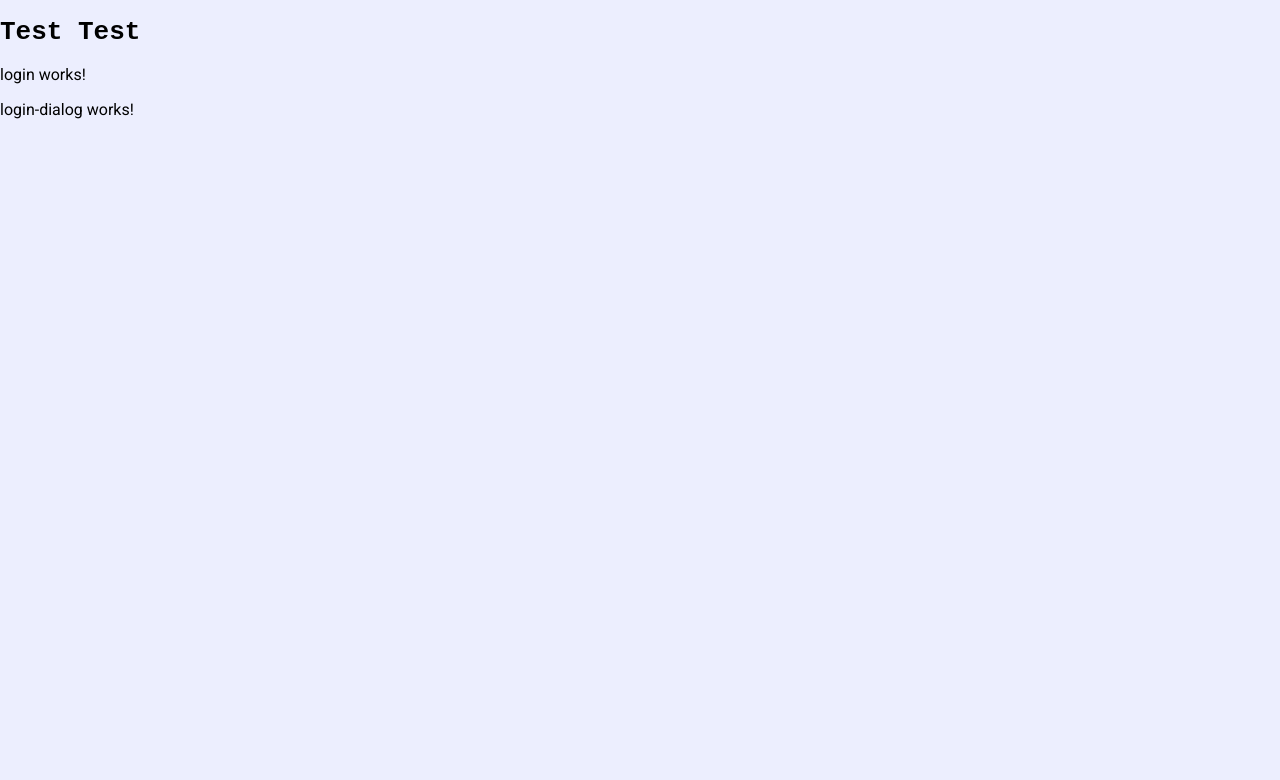
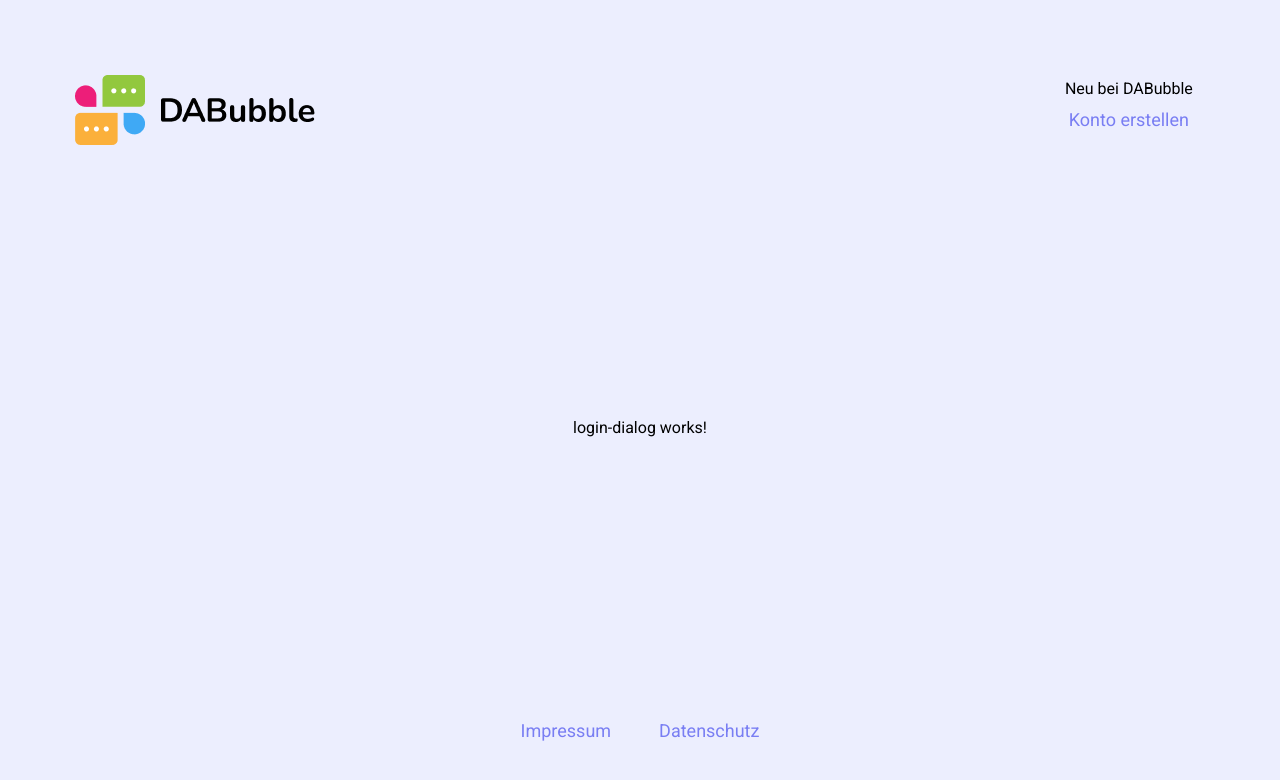
Before and after one commit to JanKillburger/DaBubble, an Angular app: page / in a window 1280 px wide. Shown: the top 780 px of the page. Built offline with nearby package versions, Linux system fonts and the light colour scheme.

Commit message:
added login-design without form

```diff
--- a/src/app/app.component.html
+++ b/src/app/app.component.html
@@ -1,2 +1 @@
-<h1>Test Test</h1>
 <router-outlet></router-outlet>
--- a/src/app/components/login/login.component.html
+++ b/src/app/components/login/login.component.html
@@ -1,4 +1,16 @@
 <section>
-    <p>login works!</p>
+    <div class="loginHeader">
+        <img src="./assets/img/login/logo_header.png" alt="">
+        <div>
+            <span>Neu bei DABubble</span>
+            <a href="">Konto erstellen</a>
+        </div>
+    </div>
     <app-login-dialog></app-login-dialog>
+
+    <div class="loginFooter">
+        <a href="">Impressum</a>
+        <a href="">Datenschutz</a>
+    </div>
+
 </section>
--- a/src/app/components/login/login.component.scss
+++ b/src/app/components/login/login.component.scss
@@ -0,0 +1,33 @@
+section {
+  display: flex;
+  flex-direction: column;
+  justify-content: space-between;
+  align-items: center;
+  height: 100%;
+}
+
+.loginHeader {
+  display: flex;
+  align-items: center;
+  justify-content: space-between;
+  width: 100%;
+
+  > img {
+    margin-left: var(--margin-left);
+    margin-top: 75px;
+  }
+
+  > div {
+    display: flex;
+    flex-direction: column;
+    align-items: center;
+    margin-right: var(--margin-right);
+    margin-top: 75px;
+  }
+}
+
+.loginFooter{
+    display: flex;
+    margin-bottom: 48px;
+    gap: 16px;
+}
--- a/src/styles.scss
+++ b/src/styles.scss
@@ -9,6 +9,8 @@
   --font-heading: Arial;
   --backgroundColor: #eceefe;
   --buttonColor: #444DF2;
+  --margin-left: 75px;
+  --margin-right: 75px;
 
     @media (min-width: 500px) {
     --font-heading: monospace;
@@ -47,3 +49,18 @@ body {
 h1 {
   font-family: var(--font-heading);
 }
+
+a{
+    padding: 10px 15px;
+    color: #797ef3;
+    font-size: 18px;
+    text-decoration: none;
+    cursor: pointer;
+    border: 1px solid transparent;
+    border-radius: 22px;
+
+    &:hover{
+        border: 1px solid black;
+        font-weight: 500;
+    }
+}
```
Also changed, not shown: src/assets/img/login/logo_header.png (added).
